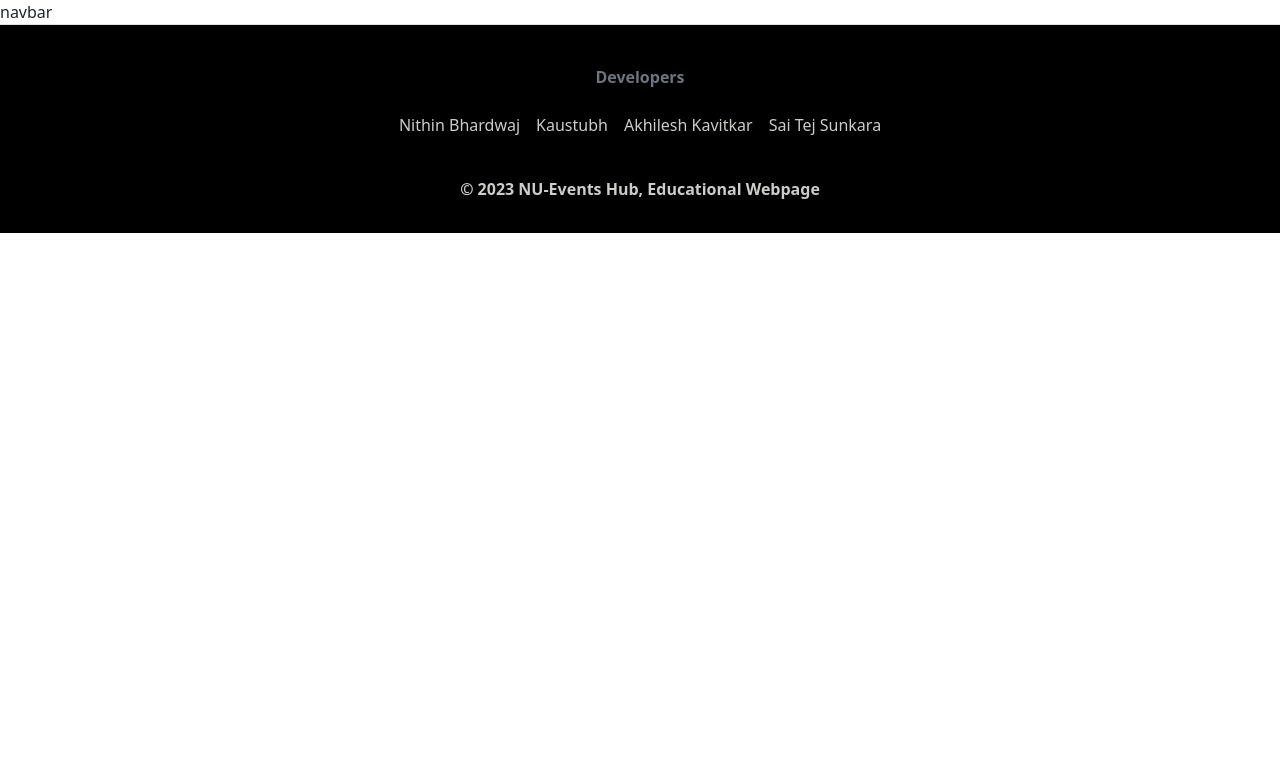
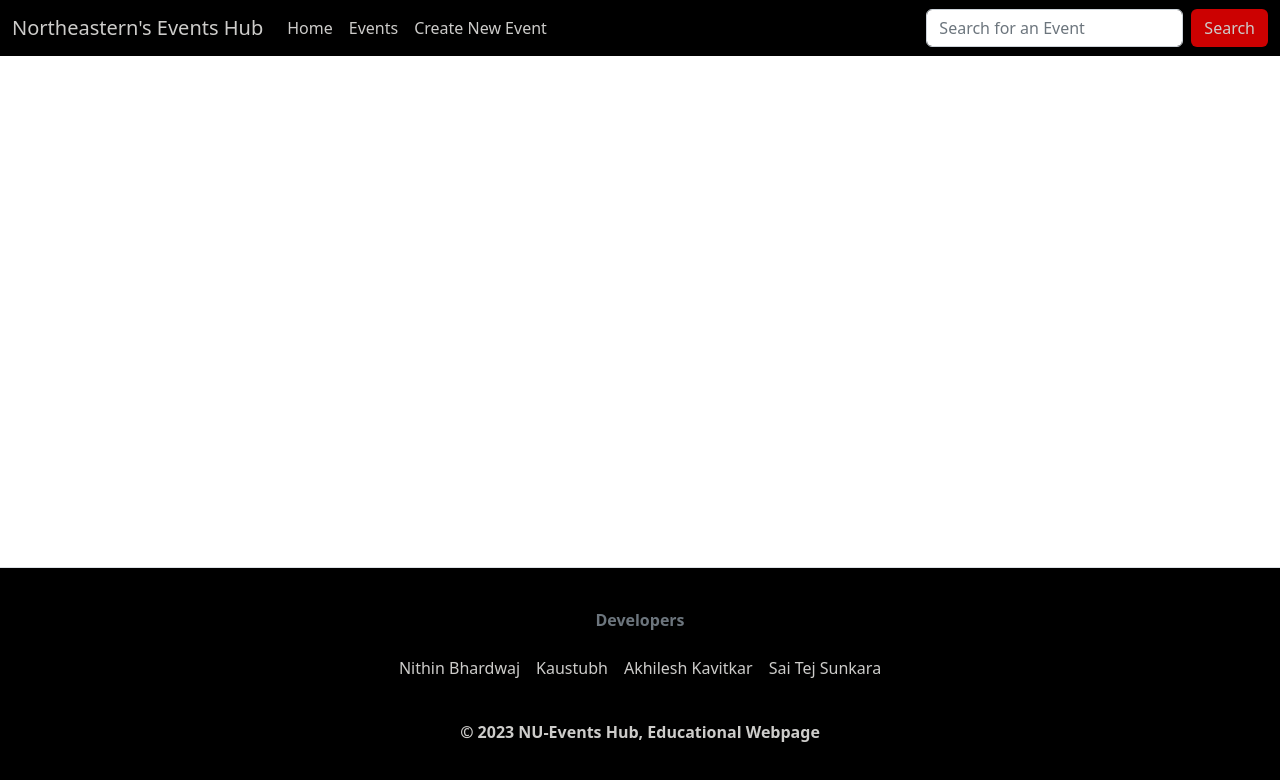
Before and after one commit to nithind-sudo/NEU-Event-Hub, a Gatsby site in the folder frontend/nu-events-hub/: page / in a window 1280 px wide. Built offline with nearby package versions, Linux system fonts and the light colour scheme; Gatsby itself is replaced by a stand-in of ours.

Commit message:
Navbar implemented

```diff
--- a/frontend/nu-events-hub/src/components/ReusableComponents/Footer/Footer.js
+++ b/frontend/nu-events-hub/src/components/ReusableComponents/Footer/Footer.js
@@ -4,7 +4,7 @@ import '../../../styles/ReusableStyles/Footer/footer.css'
 
 const Footer = ()=>{
     return (
-        <footer className='container-fluid applyNUTheme border-top'>
+        <footer className='container-fluid fixed-bottom applyNUTheme border-top'>
             <div className='container'>
                 <div className='py-3 my-4'>
                 <b><p className='text-center text-muted'>Developers</p></b>
--- a/frontend/nu-events-hub/src/components/ReusableComponents/Navbar/Navbar.js
+++ b/frontend/nu-events-hub/src/components/ReusableComponents/Navbar/Navbar.js
@@ -1,8 +1,38 @@
 import React from 'react';
+import '../../../../node_modules/bootstrap/dist/css/bootstrap.min.css';
+import '../../../../node_modules/bootstrap/dist/js/bootstrap';
+import '../../../styles/ReusableStyles/Navbar/navbar.css';
 
 const Navbar = ()=>{
     return (
-        <div>navbar</div>
+        <div className='mb-5'>
+            <nav className='navbar navbar-expand-md fixed-top applyNUTheme'>
+                <div className='container-fluid'>
+                    <a href='/' className='navbar-brand nuThemeText'>Northeastern's Events Hub</a>
+                    <button className='navbar-toggler' type='button' data-bs-toggle='collapse' data-bs-target='#navbarCollapse' aria-controls='navbarCollapse' aria-expanded='false' aria-label='Toggle navigation'>
+                        <svg xmlns="http://www.w3.org/2000/svg" width="24" height="24" viewBox="0 0 24 24" fill="none" stroke="#cdccca" stroke-width="2" stroke-linecap="round" stroke-linejoin="round"><line x1="3" y1="12" x2="21" y2="12"></line><line x1="3" y1="6" x2="21" y2="6"></line><line x1="3" y1="18" x2="21" y2="18"></line></svg>
+                    </button>
+                    <div className='collapse navbar-collapse' id='navbarCollapse'>
+                        <ul className='navbar-nav me-auto mb-2 mb-md-0'>
+                        <li className='nav-item'>
+                            <a className='nav-link nuLink' aria-current='page' href='/'>Home</a>
+                        </li>
+                        <li className='nav-item'>
+                            <a className='nav-link nuLink' href='/'>Events</a>
+                        </li>
+                        <li className='nav-item'>
+                            <a className='nav-link nuLink' href='/'>Create New Event</a>
+                        </li>
+                        </ul>
+                        <form className='d-flex' role='search'>
+                            <input className='form-control me-2' type='search' placeholder='Search for an Event' aria-label='Search' />
+                            <button className='btn nuButton' type='submit'>Search</button>
+                        </form>
+                    </div>
+                </div>
+            </nav>
+            <br/>
+        </div>
     );
 };
 
--- a/frontend/nu-events-hub/src/components/layout.js
+++ b/frontend/nu-events-hub/src/components/layout.js
@@ -7,7 +7,7 @@
 
 import * as React from "react"
 import { useStaticQuery, graphql } from "gatsby";
-import Navbar from "./ReusableComponents/Navbar/navbar";
+import Navbar from "./ReusableComponents/Navbar/Navbar";
 import Footer from "./ReusableComponents/Footer/Footer";
 
 const Layout = ({ children }) => {
--- /dev/null
+++ b/frontend/nu-events-hub/src/styles/ReusableStyles/Navbar/navbar.scss
@@ -0,0 +1,17 @@
+@import '../colors//colors.scss';
+@import '../Footer/footer.scss';
+
+.nuThemeText {
+    color: $primary-text-color;
+}
+.nuThemeText:hover {
+    color: $primary-text-hover-color;
+}
+.nuButton {
+    background-color: $primary-nu-theme-color;
+    color: $primary-text-color;
+}
+.nuButton:hover {
+    background-color: $primary-text-hover-color;
+    color: $primary-background-color;
+}
```
Also changed, not shown: frontend/nu-events-hub/src/styles/ReusableStyles/Footer/footer.scss (line endings or trailing spaces), frontend/nu-events-hub/src/styles/ReusableStyles/Navbar/navbar.css (added), 1 other file.
